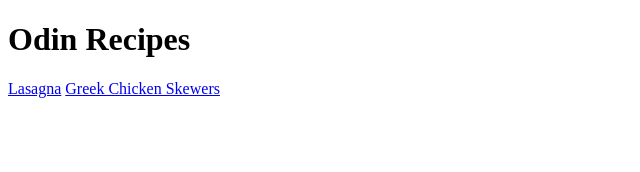
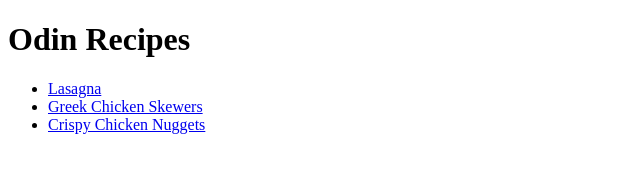
Before and after one commit to dlockett133/odin-recipes, a plain HTML site: page index.html in a window 1280 px wide. Shown: the whole page, without its empty margins (0-640 px from the left). Drawn offline with Linux system fonts and the light colour scheme.

Commit message:
Added a list of links to all the recipes in the website

```diff
--- a/index.html
+++ b/index.html
@@ -6,7 +6,16 @@
   </head>
   <body>
     <h1>Odin Recipes</h1>
-    <a href="/recipes/lasagna.html">Lasagna</a>
-    <a href="/recipes/greek-chicken-skewers.html">Greek Chicken Skewers</a>
+    <ul>
+      <li><a href="/recipes/lasagna.html">Lasagna</a></li>
+      <li>
+        <a href="/recipes/greek-chicken-skewers.html">Greek Chicken Skewers</a>
+      </li>
+      <li>
+        <a href="/recipes/crispy-chicken-nuggets.html"
+          >Crispy Chicken Nuggets</a
+        >
+      </li>
+    </ul>
   </body>
 </html>
```
